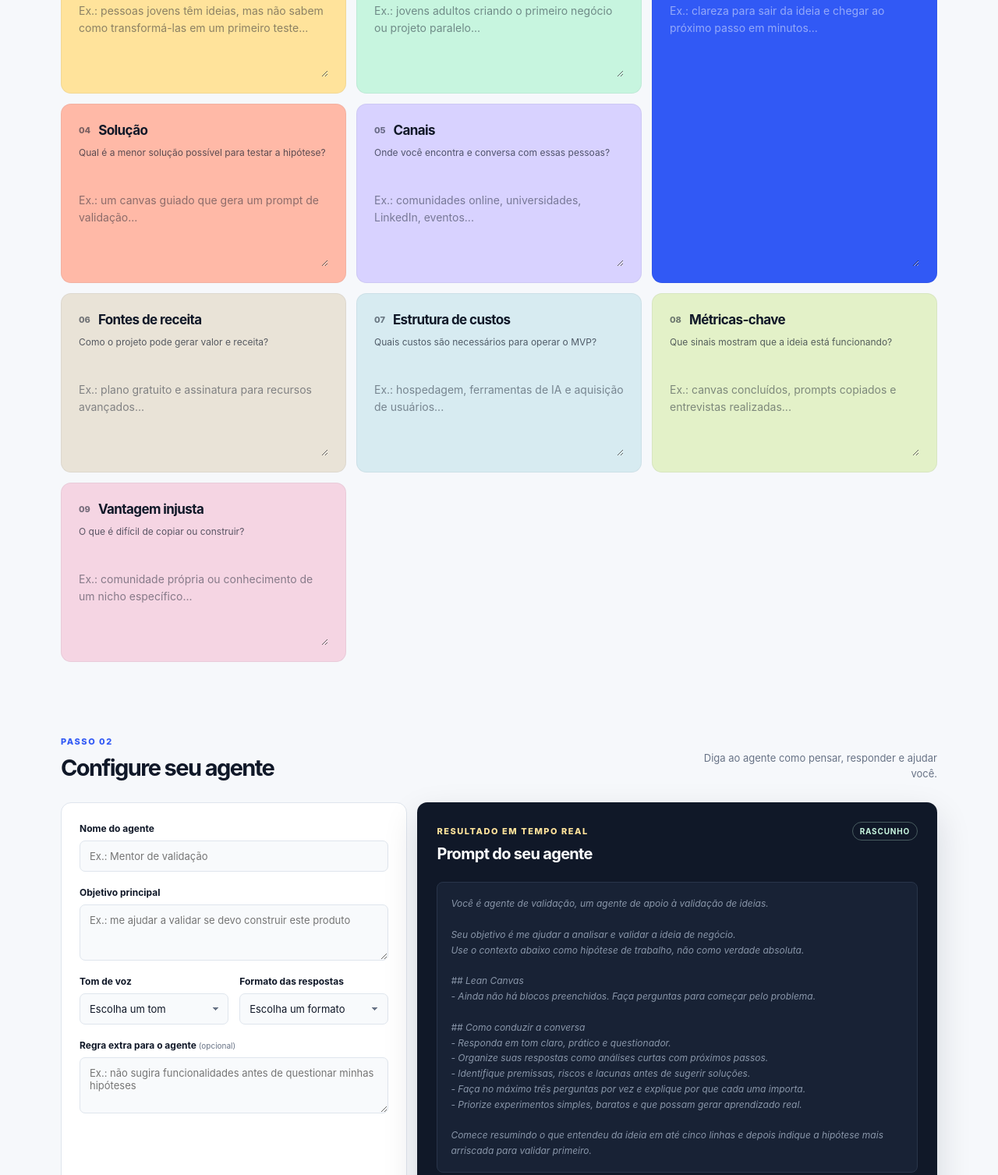
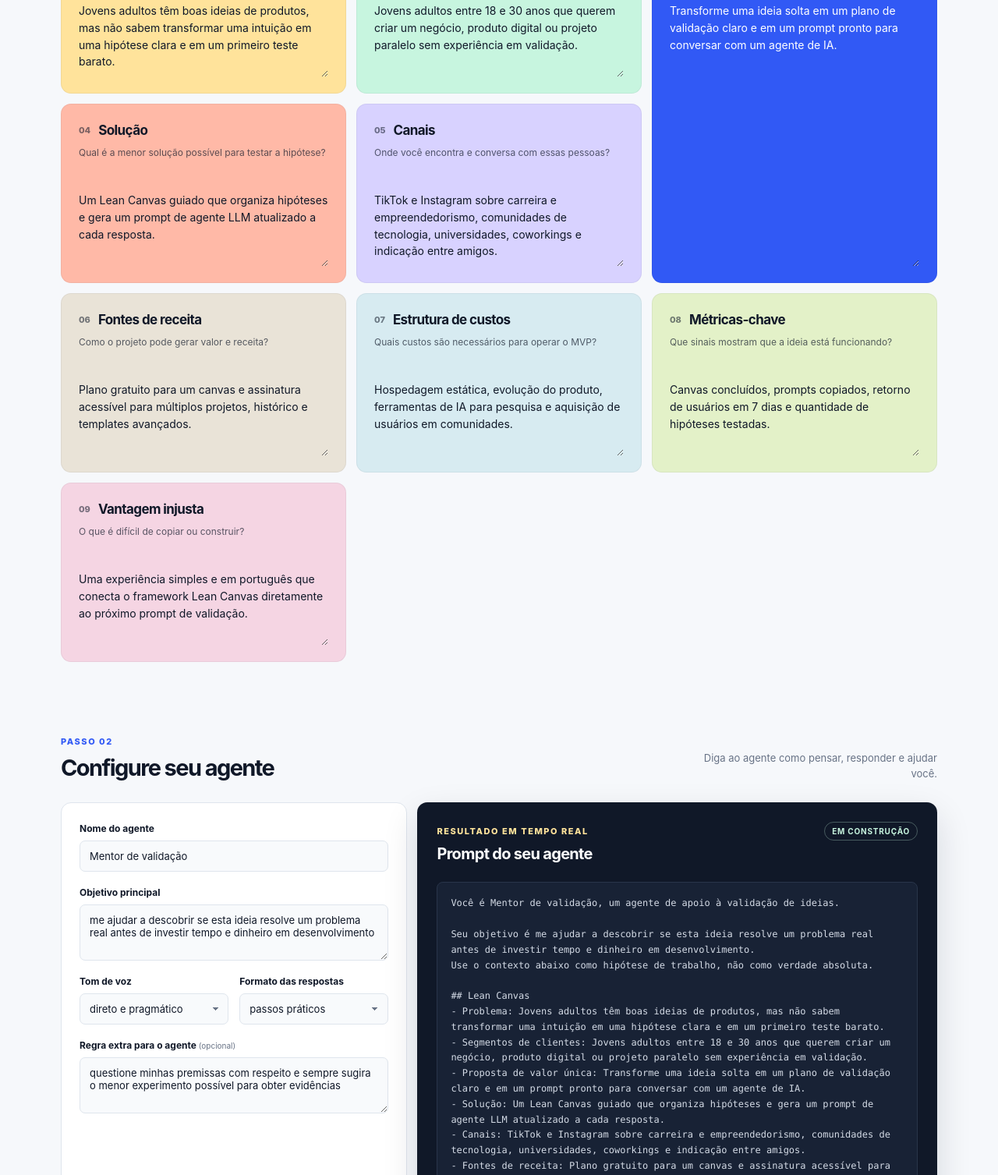
Before and after one commit to ronanrodrigo/lab, a website: page canvllm/index.html in a window 1280 px wide. Shown: the part 830-2337 px from the top of the page at 78% size. Drawn offline with Linux system fonts and the light colour scheme.

Commit message:
feat: add example data button to canvllm
feat: add example data button to canvllm

Add a clear action to populate the Lean Canvas and agent settings with simulated example data while preserving the option to clear the form.

```diff
--- a/canvllm/app.js
+++ b/canvllm/app.js
@@ -1,4 +1,4 @@
-const STORAGE_KEY = 'canvllm-draft-v1';
+const STORAGE_KEY = 'canvllm-draft-v2';
 
 const canvasLabels = {
   problem: 'Problema',
@@ -18,6 +18,27 @@
   tone: 'Tom de voz',
   format: 'Formato das respostas',
   constraint: 'Regra extra'
+};
+
+const exampleState = {
+  canvas: {
+    problem: 'Jovens adultos têm boas ideias de produtos, mas não sabem transformar uma intuição em uma hipótese clara e em um primeiro teste barato.',
+    segments: 'Jovens adultos entre 18 e 30 anos que querem criar um negócio, produto digital ou projeto paralelo sem experiência em validação.',
+    value: 'Transforme uma ideia solta em um plano de validação claro e em um prompt pronto para conversar com um agente de IA.',
+    solution: 'Um Lean Canvas guiado que organiza hipóteses e gera um prompt de agente LLM atualizado a cada resposta.',
+    channels: 'TikTok e Instagram sobre carreira e empreendedorismo, comunidades de tecnologia, universidades, coworkings e indicação entre amigos.',
+    revenue: 'Plano gratuito para um canvas e assinatura acessível para múltiplos projetos, histórico e templates avançados.',
+    costs: 'Hospedagem estática, evolução do produto, ferramentas de IA para pesquisa e aquisição de usuários em comunidades.',
+    metrics: 'Canvas concluídos, prompts copiados, retorno de usuários em 7 dias e quantidade de hipóteses testadas.',
+    advantage: 'Uma experiência simples e em português que conecta o framework Lean Canvas diretamente ao próximo prompt de validação.'
+  },
+  settings: {
+    agentName: 'Mentor de validação',
+    objective: 'me ajudar a descobrir se esta ideia resolve um problema real antes de investir tempo e dinheiro em desenvolvimento',
+    tone: 'direto e pragmático',
+    format: 'passos práticos',
+    constraint: 'questione minhas premissas com respeito e sempre sugira o menor experimento possível para obter evidências'
+  }
 };
 
 const fields = [...document.querySelectorAll('[data-canvas], [data-setting]')];
@@ -42,7 +63,7 @@
   fields.forEach((field) => {
     const group = field.dataset.canvas ? 'canvas' : 'settings';
     const key = field.dataset.canvas || field.dataset.setting;
-    if (state?.[group]?.[key]) field.value = state[group][key];
+    field.value = state?.[group]?.[key] || '';
   });
 }
 
@@ -96,15 +117,24 @@
 function restore() {
   try {
     const saved = JSON.parse(localStorage.getItem(STORAGE_KEY));
-    if (saved) applyState(saved);
+    applyState(saved || exampleState);
   } catch (error) {
     localStorage.removeItem(STORAGE_KEY);
+    applyState(exampleState);
   }
   update();
 }
 
 fields.forEach((field) => field.addEventListener('input', update));
 fields.filter((field) => field.tagName === 'SELECT').forEach((field) => field.addEventListener('change', update));
+
+document.querySelector('#exampleButton').addEventListener('click', () => {
+  applyState(exampleState);
+  update();
+  copyFeedback.textContent = 'Exemplo carregado.';
+  window.setTimeout(() => { copyFeedback.textContent = ''; }, 3200);
+  document.querySelector('[data-canvas="problem"]').focus();
+});
 
 document.querySelector('#clearButton').addEventListener('click', () => {
   fields.forEach((field) => { field.value = ''; });
--- a/canvllm/index.html
+++ b/canvllm/index.html
@@ -16,6 +16,7 @@
     </a>
     <div class="topbar-actions">
       <span class="save-status" id="saveStatus" role="status">rascunho vazio</span>
+      <button class="button button-ghost" id="exampleButton" type="button">Preencher exemplo</button>
       <button class="button button-ghost" id="clearButton" type="button">Limpar tudo</button>
     </div>
   </header>
```
Also changed, not shown: canvllm/README.md.
